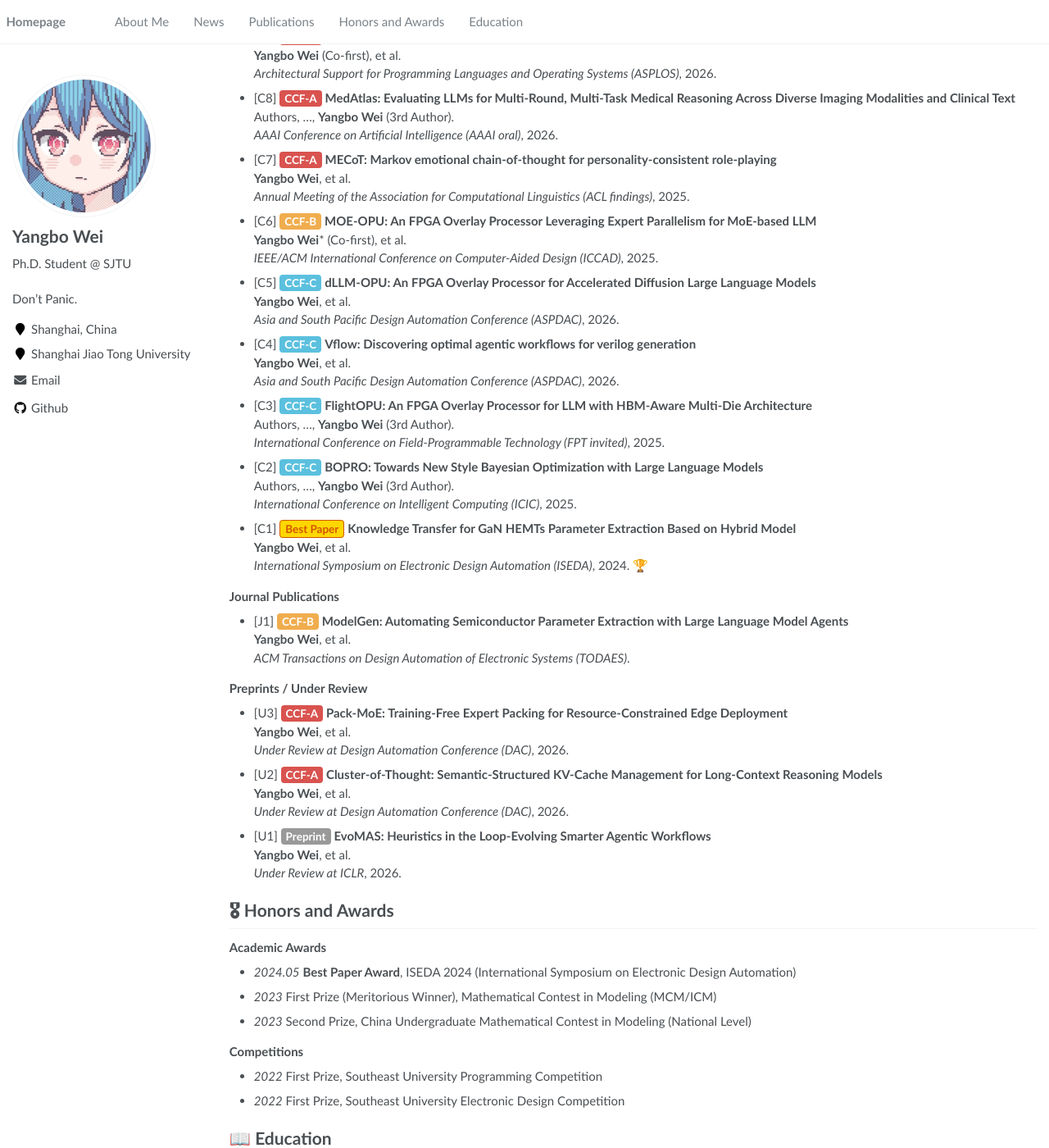
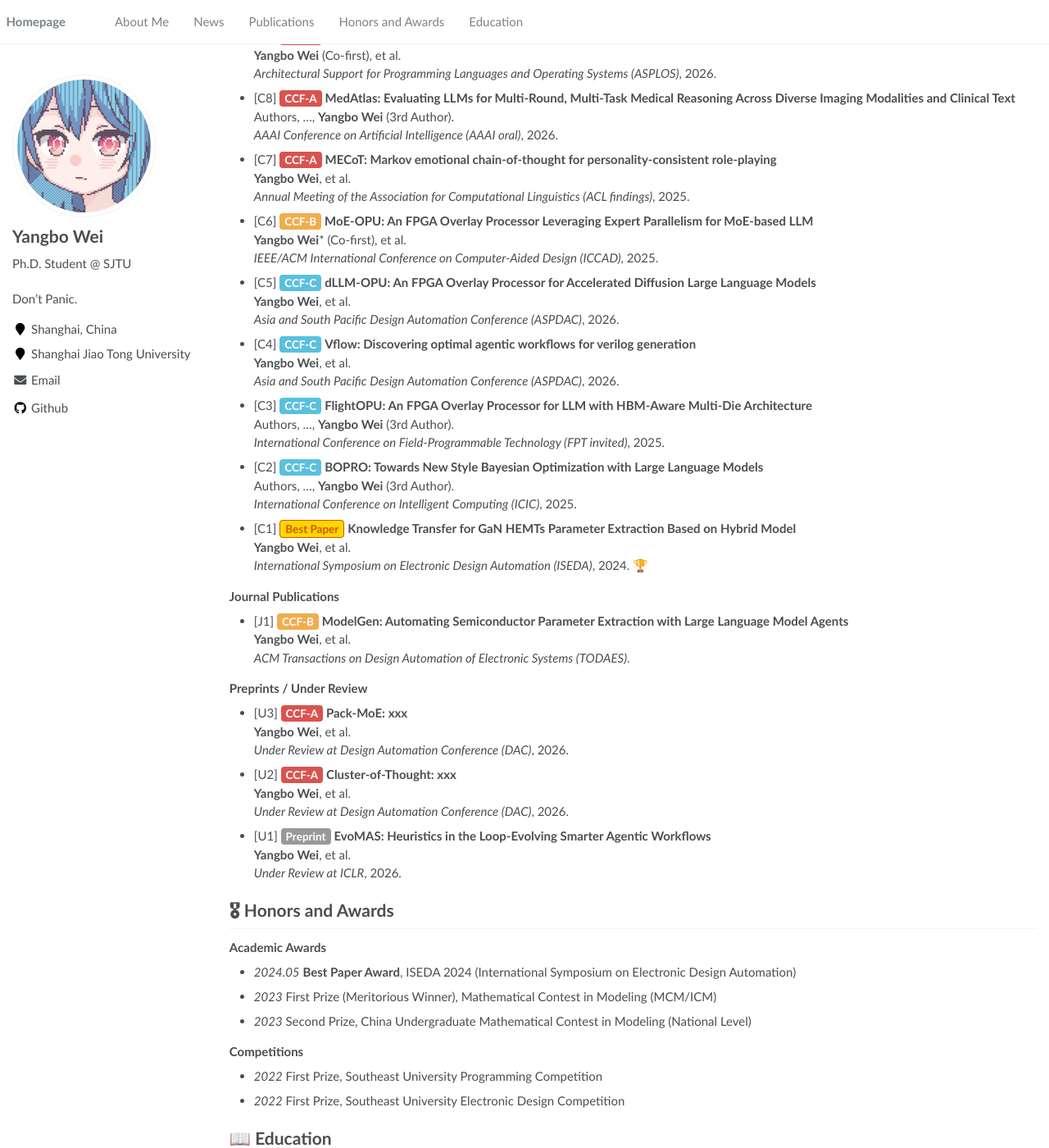
Before and after one commit to yangforever17/yangforever17.github.io, a Jekyll site: the page built from _pages/about.md, in a window 1280 px wide and 1400 px high, scrolled down 707 px. Shown: the whole window at 82% size. Built offline with Jekyll 4.4.1, drawn with Linux system fonts in a browser that asks for light colours.

Commit message:
Update about.md

```diff
--- a/_pages/about.md
+++ b/_pages/about.md
@@ -17,7 +17,7 @@ redirect_from:
 
 <span class='anchor' id='about-me'></span>
 
-Yangbo Wei (韦杨波) is a second-year Ph.D. student in the School of Electronic Information and Electrical Engineering, Shanghai Jiao Tong University (SJTU), supervised by [Prof. Lei He (IEEE Fellow)]([(https://scholar.google.com/citations?hl=zh-CN&user=n_N-PJkAAAAJ&view_op=list_works)]).
+Yangbo Wei (韦杨波) is a second-year Ph.D. student in the School of Electronic Information and Electrical Engineering, Shanghai Jiao Tong University (SJTU), supervised by [Prof. Lei He (IEEE Fellow)](https://scholar.google.com/citations?hl=zh-CN&user=n_N-PJkAAAAJ&view_op=list_works).
 Prior to my journey in SJTU, I obtained my B.Sc. degree in Physics from Southeast University (SEU) in 2024.
 
 **My research interests lie at the intersection of AI Agents, Computer Architecture, and Electronic Design Automation (EDA).**
@@ -47,7 +47,7 @@ My current research focuses on the following areas:
 - [C9] <span style="background-color: #d9534f; color: white; padding: 2px 6px; border-radius: 4px; font-size: 0.9em; font-weight: bold;">CCF-A</span> **DFVG: A Heterogeneous Architecture for Speculative Decoding with Draft-on-FPGA and Verify-on-GPU** <br> **Yangbo Wei** (Co-first), et al. <br> *Architectural Support for Programming Languages and Operating Systems (ASPLOS)*, 2026.
 - [C8] <span style="background-color: #d9534f; color: white; padding: 2px 6px; border-radius: 4px; font-size: 0.9em; font-weight: bold;">CCF-A</span> **MedAtlas: Evaluating LLMs for Multi-Round, Multi-Task Medical Reasoning Across Diverse Imaging Modalities and Clinical Text** <br> Authors, ..., **Yangbo Wei** (3rd Author). <br> *AAAI Conference on Artificial Intelligence (AAAI oral)*, 2026.
 - [C7] <span style="background-color: #d9534f; color: white; padding: 2px 6px; border-radius: 4px; font-size: 0.9em; font-weight: bold;">CCF-A</span> **MECoT: Markov emotional chain-of-thought for personality-consistent role-playing** <br> **Yangbo Wei**, et al. <br> *Annual Meeting of the Association for Computational Linguistics (ACL findings)*, 2025.
-- [C6] <span style="background-color: #f0ad4e; color: white; padding: 2px 6px; border-radius: 4px; font-size: 0.9em; font-weight: bold;">CCF-B</span> **MOE-OPU: An FPGA Overlay Processor Leveraging Expert Parallelism for MoE-based LLM** <br> **Yangbo Wei*** (Co-first), et al. <br> *IEEE/ACM International Conference on Computer-Aided Design (ICCAD)*, 2025.
+- [C6] <span style="background-color: #f0ad4e; color: white; padding: 2px 6px; border-radius: 4px; font-size: 0.9em; font-weight: bold;">CCF-B</span> **MoE-OPU: An FPGA Overlay Processor Leveraging Expert Parallelism for MoE-based LLM** <br> **Yangbo Wei*** (Co-first), et al. <br> *IEEE/ACM International Conference on Computer-Aided Design (ICCAD)*, 2025.
 - [C5] <span style="background-color: #5bc0de; color: white; padding: 2px 6px; border-radius: 4px; font-size: 0.9em; font-weight: bold;">CCF-C</span> **dLLM-OPU: An FPGA Overlay Processor for Accelerated Diffusion Large Language Models** <br> **Yangbo Wei**, et al. <br> *Asia and South Pacific Design Automation Conference (ASPDAC)*, 2026.
 - [C4] <span style="background-color: #5bc0de; color: white; padding: 2px 6px; border-radius: 4px; font-size: 0.9em; font-weight: bold;">CCF-C</span> **Vflow: Discovering optimal agentic workflows for verilog generation** <br> **Yangbo Wei**, et al. <br> *Asia and South Pacific Design Automation Conference (ASPDAC)*, 2026.
 - [C3] <span style="background-color: #5bc0de; color: white; padding: 2px 6px; border-radius: 4px; font-size: 0.9em; font-weight: bold;">CCF-C</span> **FlightOPU: An FPGA Overlay Processor for LLM with HBM-Aware Multi-Die Architecture** <br> Authors, ..., **Yangbo Wei** (3rd Author). <br> *International Conference on Field-Programmable Technology (FPT invited)*, 2025.
@@ -58,8 +58,8 @@ My current research focuses on the following areas:
 - [J1] <span style="background-color: #f0ad4e; color: white; padding: 2px 6px; border-radius: 4px; font-size: 0.9em; font-weight: bold;">CCF-B</span> **ModelGen: Automating Semiconductor Parameter Extraction with Large Language Model Agents** <br> **Yangbo Wei**, et al. <br> *ACM Transactions on Design Automation of Electronic Systems (TODAES)*.
 
 **Preprints / Under Review**
-- [U3] <span style="background-color: #d9534f; color: white; padding: 2px 6px; border-radius: 4px; font-size: 0.9em; font-weight: bold;">CCF-A</span> **Pack-MoE: Training-Free Expert Packing for Resource-Constrained Edge Deployment** <br> **Yangbo Wei**, et al. <br> *Under Review at Design Automation Conference (DAC)*, 2026.
-- [U2] <span style="background-color: #d9534f; color: white; padding: 2px 6px; border-radius: 4px; font-size: 0.9em; font-weight: bold;">CCF-A</span> **Cluster-of-Thought: Semantic-Structured KV-Cache Management for Long-Context Reasoning Models** <br> **Yangbo Wei**, et al. <br> *Under Review at Design Automation Conference (DAC)*, 2026.
+- [U3] <span style="background-color: #d9534f; color: white; padding: 2px 6px; border-radius: 4px; font-size: 0.9em; font-weight: bold;">CCF-A</span> **Pack-MoE: xxx** <br> **Yangbo Wei**, et al. <br> *Under Review at Design Automation Conference (DAC)*, 2026.
+- [U2] <span style="background-color: #d9534f; color: white; padding: 2px 6px; border-radius: 4px; font-size: 0.9em; font-weight: bold;">CCF-A</span> **Cluster-of-Thought: xxx** <br> **Yangbo Wei**, et al. <br> *Under Review at Design Automation Conference (DAC)*, 2026.
 - [U1] <span style="background-color: #999; color: white; padding: 2px 6px; border-radius: 4px; font-size: 0.9em; font-weight: bold;">Preprint</span> **EvoMAS: Heuristics in the Loop-Evolving Smarter Agentic Workflows** <br> **Yangbo Wei**, et al. <br> *Under Review at ICLR*, 2026.
 
 
```
